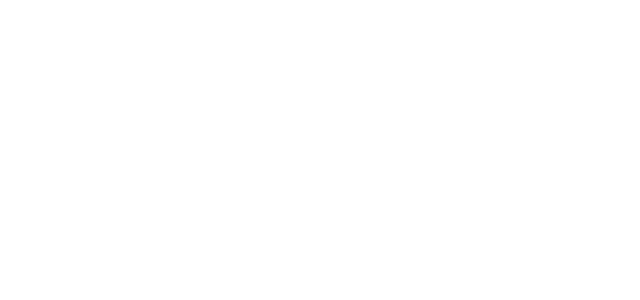
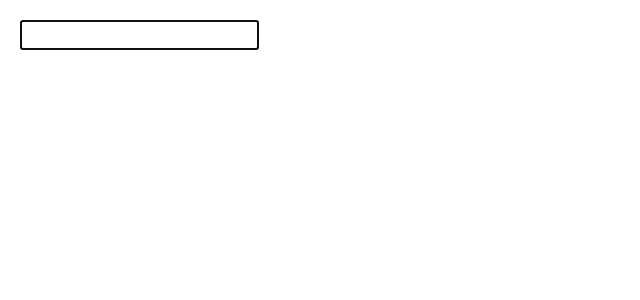
Before and after one commit to Patrikrizek/React18, a React (Vite) app: page / in a window 1280 px wide. Shown: the top 300 px of the page, without its empty margins (0-640 px from the left). Built offline with nearby package versions, Linux system fonts and the light colour scheme.

Commit message:
Understanding the Effect Hook
Connection to the Backend

```diff
--- a/src/App.tsx
+++ b/src/App.tsx
@@ -1,5 +1,23 @@
+import { useEffect, useRef } from "react";
+
 function App() {
-  return <div></div>;
+  const ref = useRef<HTMLInputElement>(null);
+
+  // afterRender
+  useEffect(() => {
+    // Side effect
+    if (ref.current) ref.current.focus();
+  });
+
+  useEffect(() => {
+    document.title = "My App";
+  });
+
+  return (
+    <div>
+      <input ref={ref} type="text" className="from-control" />
+    </div>
+  );
 }
 
 export default App;
```
